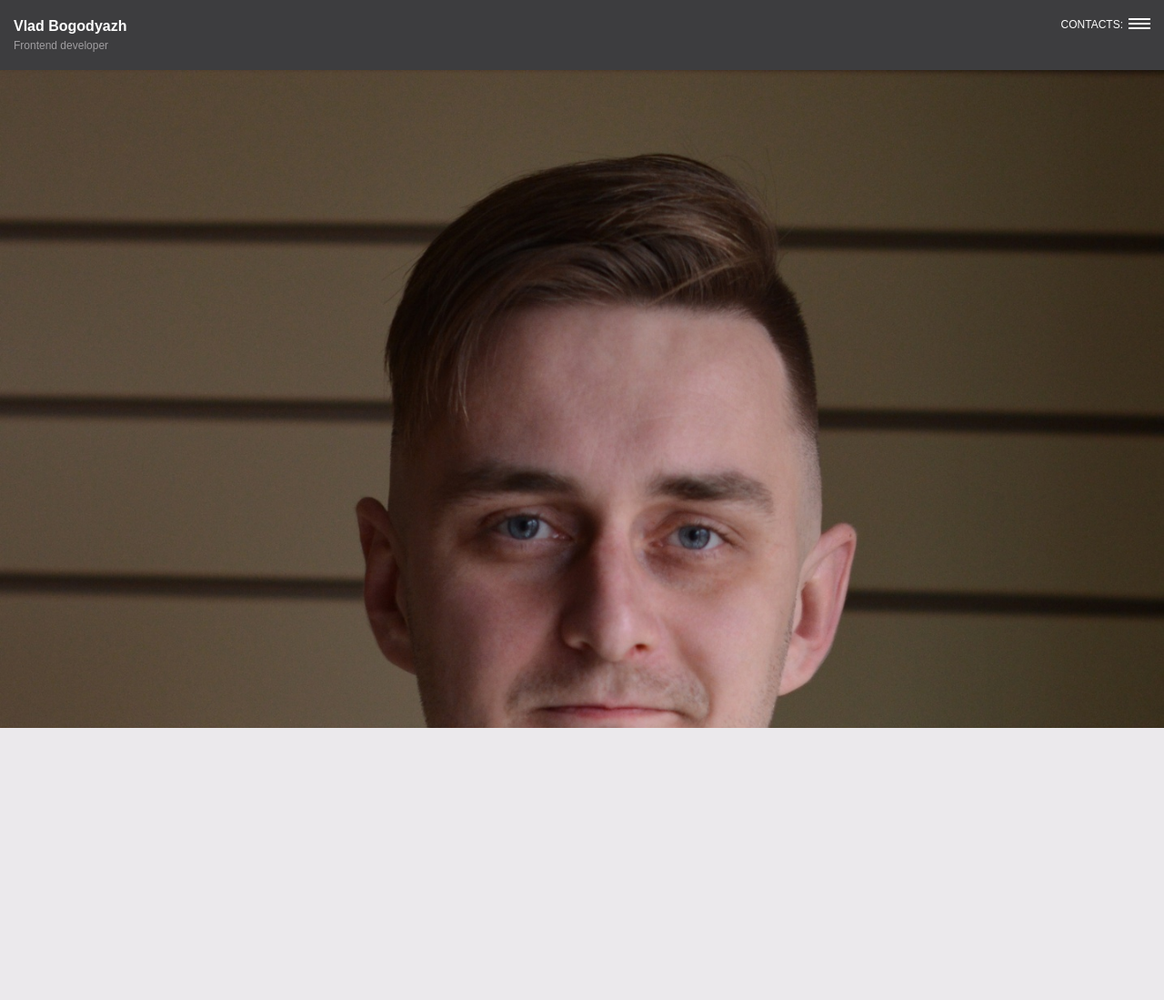
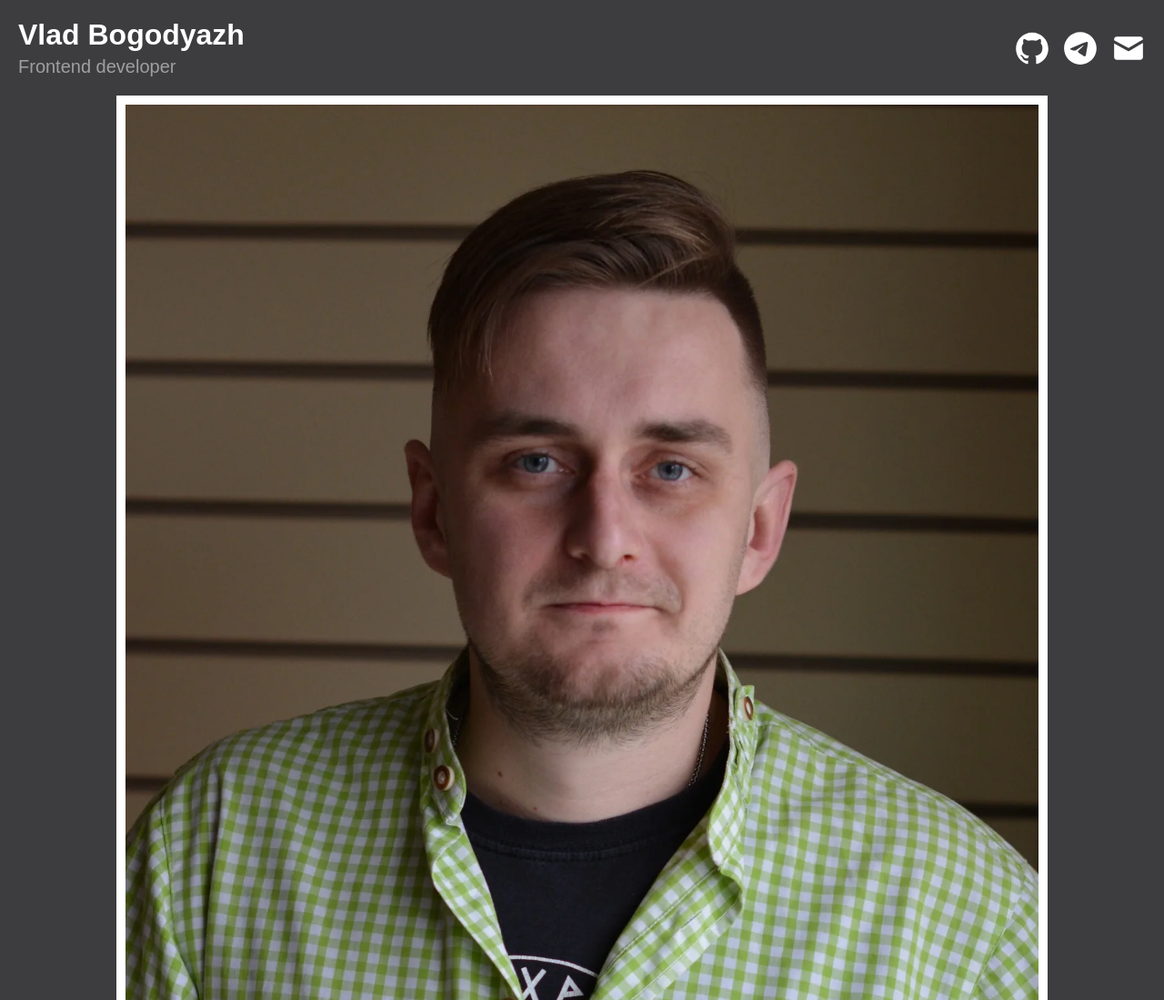
Before and after one commit to HeidvaldHalvardson/test-task-for-datamola, a plain HTML site: page index.html in a window 1280 px wide. Shown: the top 1099 px of the page at 91% size. Before the commit the page ends 800 px from the top, so only its background shows below. Drawn offline with Linux system fonts and the light colour scheme.

Commit message:
add photo/finish header/main html elements outline

```diff
--- a/css/style.css
+++ b/css/style.css
@@ -53,14 +53,31 @@ img {
   position: relative;
 }
 
+@media (min-width: 660px) {
+  .page-header__inner {
+    display: flex;
+    justify-content: space-between;
+    align-items: center;
+
+    padding: 20px 15px;
+  }
+}
+
 @media (min-width: 1200px) {
   .page-header__inner {
     max-width: 1440px;
+    padding: 20px;
   }
 }
 
 .page-header__container {
   padding: 20px 15px;
+}
+
+@media (min-width: 660px) {
+  .page-header__container {
+    padding: 0;
+  }
 }
 
 .page-header__title {
@@ -70,10 +87,34 @@ img {
   font-size: 16px;
 }
 
+@media (min-width: 660px) {
+  .page-header__title {
+    font-size: 24px;
+  }
+}
+
+@media (min-width: 1200px) {
+  .page-header__title {
+    font-size: 32px;
+  }
+}
+
 .page-header__profession {
   margin: 0;
   color: #a09ea1;
   font-size: 12px;
+}
+
+@media (min-width: 660px) {
+  .page-header__profession {
+    font-size: 16px;
+  }
+}
+
+@media (min-width: 1200px) {
+  .page-header__profession {
+    font-size: 20px;
+  }
 }
 
 
@@ -85,7 +126,6 @@ img {
   flex-direction: column;
   align-content: space-between;
 }
-
 
 .contacts__switch {
   display: flex;
@@ -107,6 +147,12 @@ img {
   right: 15px;
 }
 
+@media (min-width: 660px) {
+  .contacts__toogle {
+    display: none;
+  }
+}
+
 .contacts__toogle::after {
   content: '';
   width: 24px;
@@ -117,6 +163,16 @@ img {
   right: 0;
   box-shadow: 0 5px 0 0 #ffffff,
     0 10px 0 0  #ffffff;
+}
+
+.contacts__toogle:hover {
+  color: #a76267;
+}
+
+.contacts__toogle:hover::after {
+  background-color: #a76267;
+  box-shadow: 0 5px 0 0 #a76267,
+    0 10px 0 0 #a76267;
 }
 
 .contacts__toogle--nojs {
@@ -147,8 +203,29 @@ img {
   display: block;
 }
 
+@media (min-width: 660px) {
+  .contacts__list {
+    position: relative;
+    display: flex;
+    flex-direction: row;
+    column-gap: 10px;
+  }
+}
+
+@media (min-width: 1200px) {
+  .contacts__list {
+    column-gap: 15px;
+  }
+}
+
 .contacts__item {
   box-shadow: inset 0 1px 0 #a09ea1;
+}
+
+@media (min-width: 660px) {
+  .contacts__item {
+    box-shadow: none;
+  }
 }
 
 .contacts__link {
@@ -163,8 +240,25 @@ img {
   padding: 10px 15px;
 }
 
+.contacts__link:hover {
+  color: #a76267;
+  fill: #a76267;
+}
+
+@media (min-width: 660px) {
+  .contacts__link {
+    padding: 0;
+  }
+}
+
 .contacts__link-title {
   margin: 0;
+}
+
+@media (min-width: 660px) {
+  .contacts__link-title {
+    display: none;
+  }
 }
 
 .contacts__link svg {
@@ -172,9 +266,48 @@ img {
   height: 24px;
 }
 
+@media (min-width: 660px) {
+  .contacts__link svg {
+    width: 32px;
+    height: 32px;
+  }
+}
+
+@media (min-width: 1200px) {
+  .contacts__link svg {
+    width: 38px;
+    height: 38px;
+  }
+}
 
 
-main {
-  background-image: url('../img/photo.jpg');
-  background-size: cover;
+/*PHOTO*/
+
+
+.photo {
+  background-color: #3d3d3f;
 }
+
+.photo__inner {
+  width: 80vw;
+  height: 80vw;
+  box-sizing: border-box;
+  margin: 0 auto;
+  padding: 0 0 20px;
+}
+
+@media (min-width: 1200px) {
+  .photo__inner {
+    max-width: 1440px;
+  }
+}
+
+.photo__img {
+  width: 100%;
+  height: 100%;
+  box-sizing: border-box;
+  object-fit: cover;
+  object-position: top;
+
+  border: 10px solid #ffffff;
+}
--- a/index.html
+++ b/index.html
@@ -53,6 +53,43 @@
     </div>
   </header>
   <main class="sticky-footer">
+    <article class="photo">
+      <div class="photo__inner">
+        <picture>
+          <source type="image/webp" srcset="img/photo.webp">
+          <img class="photo__img" src="img/photo.jpg" alt="My photo.">
+        </picture>
+      </div>
+    </article>
+
+    <section class="summary">
+      <div class="summary__inner">
+        <h2 class="summary__title">Summary</h2>
+        <p class="summary__desc">A junior front-end developer with a year+ experience
+          in creating web pages and web applications. I am looking for new
+          opportunities and challenges that will expand
+          my set of knowledge and skills.</p>
+        <p class="summary__skills"><span>My skills: </span>HTML5, CSS3, PixelPerfect, Adaptive layout, SCSS/LESS, WebPack/Gulp, JavaScript, ReactJS, Redux, Git, Photoshop/Figma</p>
+      </div>
+    </section>
+
+    <section class="education">
+      <div class="education__inner">
+        <h2 class="education__title">Education</h2>
+        <ul class="education__list">
+          <li class="education__item">
+            <span class="education__desc">Self-education</span>
+          </li>
+          <li class="education__item">
+            <span class="education__desc">Course: Profession - frontend developer (HTML Academy)</span>
+          </li>
+          <li class="education__item">
+            <span class="education__desc">Education: higher (process automation engineer)</span>
+          </li>
+        </ul>
+      </div>
+    </section>
+
 
   </main>
   <footer>
```
Also changed, not shown: img/photo.webp (added).
